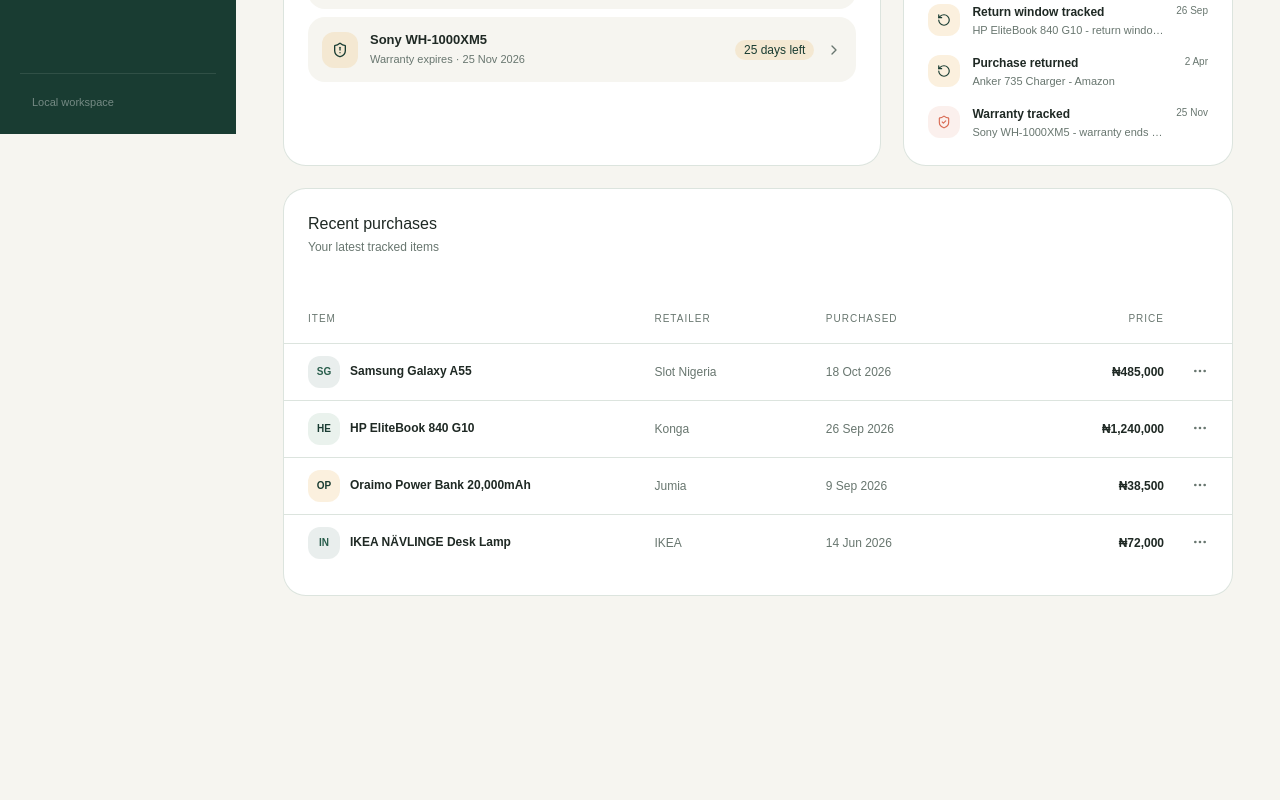
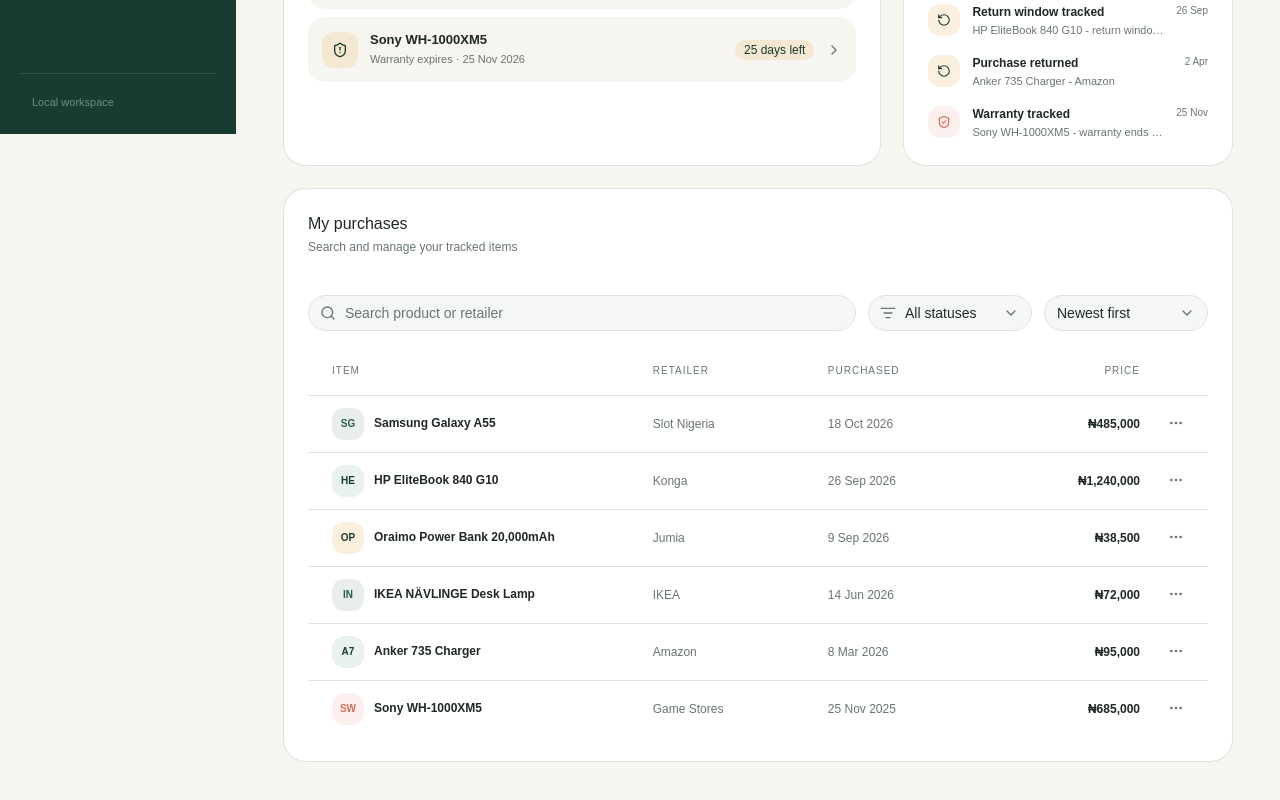
Before and after one commit to lloydgapton/afterbuy, a React (Vite) app: page / in a window 1280 px wide. Shown: the part 666-1466 px from the top of the page. Before the commit the page ends 1301 px from the top, so only its background shows below. Built offline with nearby package versions, Linux system fonts and the light colour scheme.

Commit message:
feat: add purchase search filtering and sorting

```diff
--- a/src/components/dashboard/RecentPurchases.tsx
+++ b/src/components/dashboard/RecentPurchases.tsx
@@ -1,8 +1,10 @@
-import { compareDesc, format, parseISO } from "date-fns"
+import { compareAsc, compareDesc, format, parseISO } from "date-fns"
 import { useState } from "react"
-import { Eye, MoreHorizontal, Pencil, Trash2 } from "lucide-react"
+import { Eye, ListFilter, MoreHorizontal, Pencil, Search, Trash2, X } from "lucide-react"
 import { Card, CardContent, CardHeader, CardTitle } from "@/components/ui/card"
 import { Button } from "@/components/ui/button"
+import { Input } from "@/components/ui/input"
+import { Select, SelectContent, SelectItem, SelectTrigger, SelectValue } from "@/components/ui/select"
 import { Table, TableBody, TableCell, TableHead, TableHeader, TableRow } from "@/components/ui/table"
 import {
   AlertDialog,
@@ -21,7 +23,7 @@ import {
   DropdownMenuSeparator,
   DropdownMenuTrigger,
 } from "@/components/ui/dropdown-menu"
-import type { Purchase } from "@/types/purchase"
+import type { Purchase, PurchaseStatus } from "@/types/purchase"
 
 const accentClasses = {
   sage: "bg-success/10 text-success",
@@ -37,24 +39,90 @@ interface RecentPurchasesProps {
   onDelete: (purchase: Purchase) => void
 }
 
+type StatusFilter = "all" | PurchaseStatus
+type SortOrder = "newest" | "oldest"
+
+const statusLabels: Record<PurchaseStatus, string> = {
+  considering: "Considering",
+  kept: "Kept",
+  returned: "Returned",
+  claim_open: "Warranty claim",
+}
+
 export function RecentPurchases({ purchases, onView, onEdit, onDelete }: RecentPurchasesProps) {
-  const recentPurchases = [...purchases]
-    .sort((first, second) => compareDesc(parseISO(first.purchaseDate), parseISO(second.purchaseDate)))
-    .slice(0, 4)
+  const [search, setSearch] = useState("")
+  const [statusFilter, setStatusFilter] = useState<StatusFilter>("all")
+  const [sortOrder, setSortOrder] = useState<SortOrder>("newest")
+  const normalizedSearch = search.trim().toLowerCase()
+  const filteredPurchases = [...purchases]
+    .filter((purchase) => {
+      const matchesSearch = normalizedSearch.length === 0
+        || purchase.product.toLowerCase().includes(normalizedSearch)
+        || purchase.retailer.toLowerCase().includes(normalizedSearch)
+      const matchesStatus = statusFilter === "all" || purchase.status === statusFilter
+      return matchesSearch && matchesStatus
+    })
+    .sort((first, second) => sortOrder === "newest"
+      ? compareDesc(parseISO(first.purchaseDate), parseISO(second.purchaseDate))
+      : compareAsc(parseISO(first.purchaseDate), parseISO(second.purchaseDate)))
+  function clearFilters() {
+    setSearch("")
+    setStatusFilter("all")
+    setSortOrder("newest")
+  }
 
   return (
     <Card className="rounded-2xl bg-card shadow-none ring-1 ring-border">
       <CardHeader className="px-5 pb-2 sm:px-6">
         <div>
-          <CardTitle className="text-[16px] text-foreground">Recent purchases</CardTitle>
-          <p className="mt-1 text-xs text-muted-foreground">Your latest tracked items</p>
+          <CardTitle className="text-[16px] text-foreground">My purchases</CardTitle>
+          <p className="mt-1 text-xs text-muted-foreground">Search and manage your tracked items</p>
         </div>
       </CardHeader>
-      <CardContent className="px-0 pt-2">
-        {recentPurchases.length === 0 ? (
-          <div className="mx-5 rounded-xl border border-dashed border-border bg-background px-4 py-8 text-center sm:mx-6">
+      <CardContent className="space-y-4 px-5 pt-2 sm:px-6">
+        <div className="flex flex-col gap-3 lg:flex-row">
+          <div className="relative min-w-0 flex-1">
+            <Search className="pointer-events-none absolute left-3 top-1/2 size-4 -translate-y-1/2 text-muted-foreground" />
+            <Input
+              value={search}
+              onChange={(event) => setSearch(event.target.value)}
+              placeholder="Search product or retailer"
+              aria-label="Search purchases by product or retailer"
+              className="pl-9 pr-9"
+            />
+            {search && <Button type="button" variant="ghost" size="icon-xs" onClick={() => setSearch("")} className="absolute right-1 top-1/2 -translate-y-1/2" aria-label="Clear search"><X /></Button>}
+          </div>
+          <div className="grid grid-cols-2 gap-3 lg:w-[340px]">
+            <div className="relative">
+              <ListFilter className="pointer-events-none absolute left-3 top-1/2 z-10 size-4 -translate-y-1/2 text-muted-foreground" />
+              <Select value={statusFilter} onValueChange={(value) => setStatusFilter(value as StatusFilter)}>
+                <SelectTrigger className="w-full pl-9" aria-label="Filter purchases by status"><SelectValue /></SelectTrigger>
+                <SelectContent>
+                  <SelectItem value="all">All statuses</SelectItem>
+                  {(Object.keys(statusLabels) as PurchaseStatus[]).map((status) => <SelectItem key={status} value={status}>{statusLabels[status]}</SelectItem>)}
+                </SelectContent>
+              </Select>
+            </div>
+            <Select value={sortOrder} onValueChange={(value) => setSortOrder(value as SortOrder)}>
+              <SelectTrigger className="w-full" aria-label="Sort purchases by purchase date"><SelectValue /></SelectTrigger>
+              <SelectContent>
+                <SelectItem value="newest">Newest first</SelectItem>
+                <SelectItem value="oldest">Oldest first</SelectItem>
+              </SelectContent>
+            </Select>
+          </div>
+        </div>
+
+        {purchases.length === 0 ? (
+          <div className="rounded-xl border border-dashed border-border bg-background px-4 py-8 text-center">
             <p className="text-sm font-semibold text-foreground">No purchases yet</p>
             <p className="mt-1 text-xs text-muted-foreground">Add a purchase to start tracking it here.</p>
+          </div>
+        ) : filteredPurchases.length === 0 ? (
+          <div className="rounded-xl border border-dashed border-border bg-background px-4 py-8 text-center">
+            <p className="text-sm font-semibold text-foreground">No purchases found</p>
+            <p className="mt-1 text-xs text-muted-foreground">Try a different search or status filter.</p>
+            <Button type="button" variant="outline" size="sm" onClick={clearFilters} className="mt-4">Clear filters</Button>
           </div>
         ) : <Table>
           <TableHeader>
@@ -67,7 +135,7 @@ export function RecentPurchases({ purchases, onView, onEdit, onDelete }: RecentP
             </TableRow>
           </TableHeader>
           <TableBody>
-            {recentPurchases.map((purchase) => (
+            {filteredPurchases.map((purchase) => (
               <TableRow key={purchase.id} className="border-border hover:bg-background">
                 <TableCell className="max-w-[180px] pl-5 sm:pl-6">
                   <div className="flex items-center gap-2.5">
```
Also changed, not shown: 1 other file (tests, documents, lock files or other folders).
